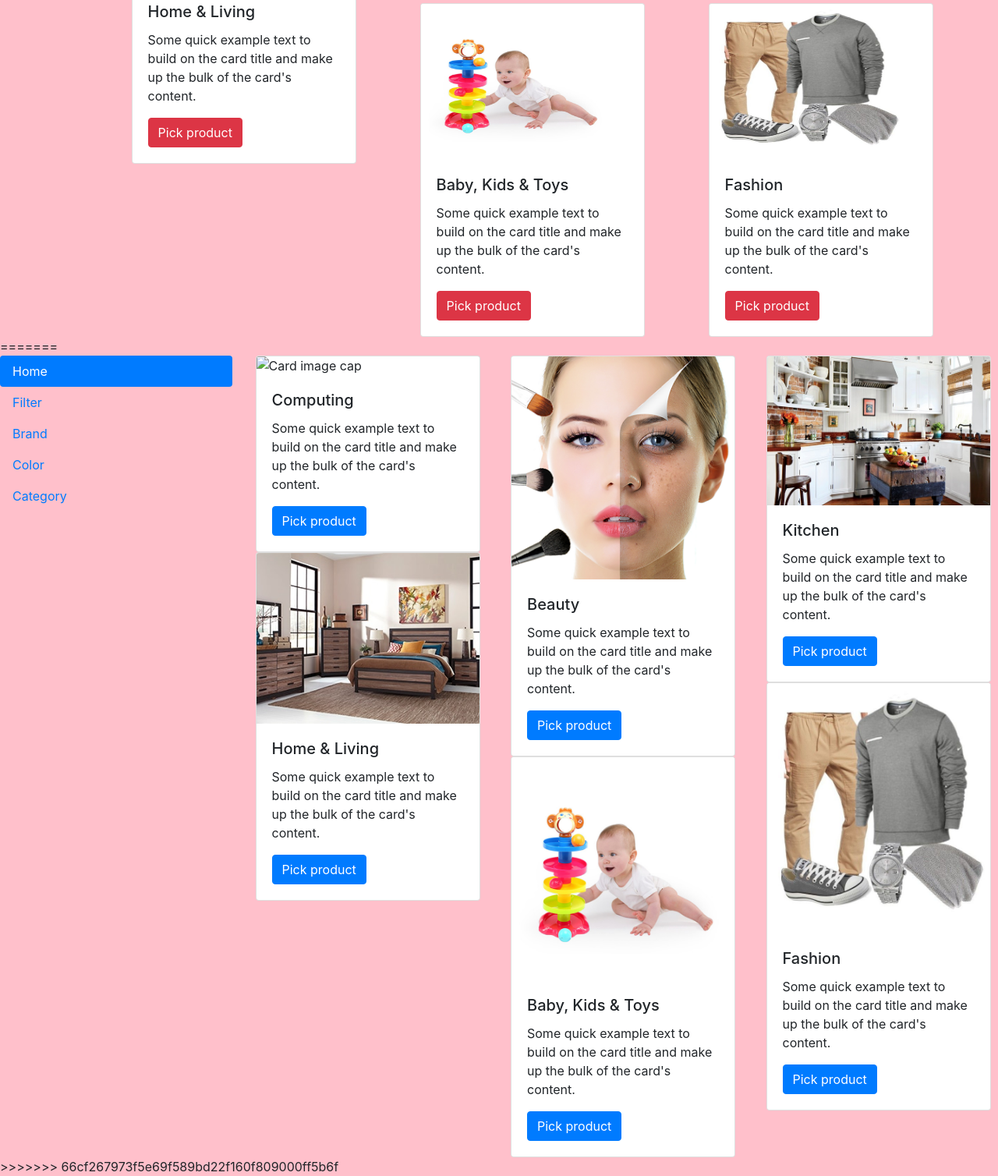
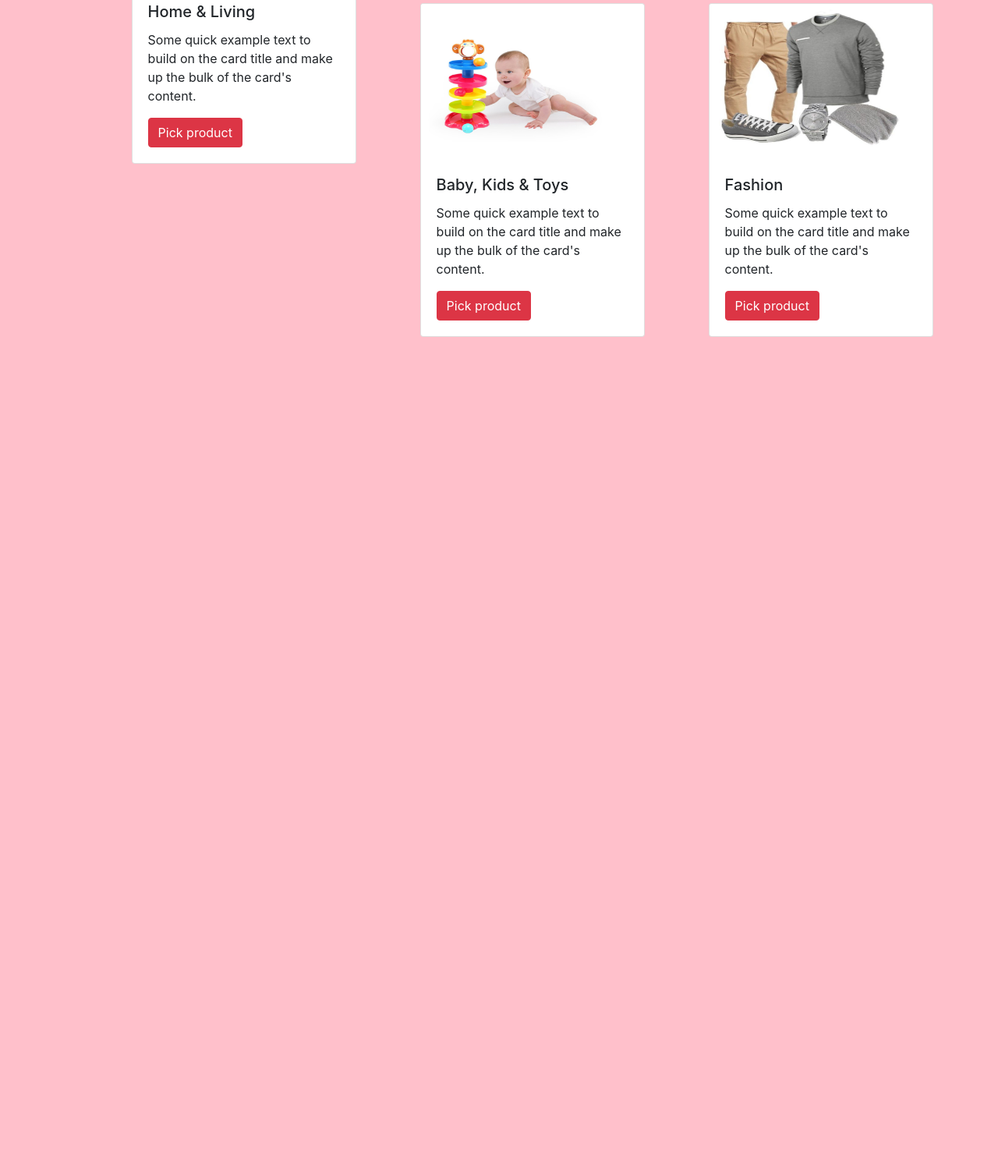
Before and after one commit to EugeneZnm/GIFT-REGISTRY, a plain HTML site: page prodcuts.html in a window 1280 px wide. Shown: the part 612-2120 px from the top of the page at 78% size. After the commit the page ends 1044 px from the top, so only its background shows below. Drawn offline with nearby package versions, Linux system fonts and the light colour scheme.

Commit message:
update of code

```diff
--- a/prodcuts.html
+++ b/prodcuts.html
@@ -99,113 +99,5 @@
             </div>
         </div>
     </div>
-
-    <!-- Footer
-    <div class="footer-main">
-        <div class="footer-social-icons">
-            <ul>
-                <li><a href="#" target="blank"><i class="ion-logo-facebook"></i></a></li>
-                <li><a href="#" target="blank"><i class="ion-logo-twitter"></i></a></li>
-                <li><a href="#" target="blank"><i class="ion-logo-instagram"></i></a></li>
-                <li><a href="#" target="blank"><i class="ion-logo-youtube"></i></a></li>
-            </ul>
-        </div>
-
-        <div class="footer-menu-one">
-            <ul>
-                <li><a href="#">Home</a></li>
-                <li><a href="#">Products</a></li>
-                <li><a href="#">Services</a></li>
-                <li><a href="#">Products</a></li>
-                <li><a href="#">Contact Us</a></li>
-            </ul>
-        </div>
-
-        <div class="footer-menu-two">
-            <ul>
-                <li><a href="#">Help</a></li>
-                <li><a href="#">Delivery</a></li>
-                <li><a href="#">Privacy Policy</a></li>
-                <li><a href="#">Terms and Conditions</a></li>
-            </ul>
-        </div>
-
-        <div class="footer-bottom">
-            <p>Designed By: <a href="#">Gift Registry Team</a></p>
-        </div>
-    </div>
-</body> -->
-
-</html>
-=======
-    <script src="https://code.jquery.com/jquery-3.3.1.min.js"></script>
-  </head>
-  <body>
-    <div class="row">
-      <div class="col-md-3">
-        <div class="nav flex-column nav-pills" id="v-pills-tab" role="tablist" aria-orientation="vertical">
-          <a class="nav-link active" id="v-pills-home-tab" data-toggle="pill" href="#v-pills-home" role="tab" aria-controls="v-pills-home" aria-selected="true">Home</a>
-          <a class="nav-link" id="v-pills-profile-tab" data-toggle="pill" href="#v-pills-profile" role="tab" aria-controls="v-pills-profile" aria-selected="false">Filter</a>
-          <a class="nav-link" id="v-pills-messages-tab" data-toggle="pill" href="#v-pills-messages" role="tab" aria-controls="v-pills-messages" aria-selected="false">Brand</a>
-          <a class="nav-link" id="v-pills-settings-tab" data-toggle="pill" href="#v-pills-settings" role="tab" aria-controls="v-pills-settings" aria-selected="false">Color</a>
-          <a class= "nav-link" id="v-pills-category" data-toggle= "pill" href= "#v-pills-setting" role= "tab" aria-controls= "v-pills-settings">Category</a>
-        </div>
-      </div>
-        <div class="col-md-3">
-          <div class="card" style="width: 18rem;">
-           <img class="card-img-top" src="images/computingCard.jpg" alt="Card image cap">
-           <div class="card-body">
-             <h5 class="card-title">Computing</h5>
-             <p class="card-text">Some quick example text to build on the card title and make up the bulk of the card's content.</p>
-             <a href="#" class="btn btn-primary">Pick product</a>
-           </div>
-          </div>
-          <div class="card" style="width: 18rem;">
-            <img class="card-img-top" src="images/homeCard.jpg" alt="Card image cap">
-            <div class="card-body">
-              <h5 class="card-title">Home & Living</h5>
-              <p class="card-text">Some quick example text to build on the card title and make up the bulk of the card's content.</p>
-              <a href="#" class="btn btn-primary">Pick product</a>
-            </div>
-          </div>
-        </div>
-        <div class="col-md-3">
-          <div class="card" style="width: 18rem;">
-            <img class="card-img-top" src="images/beauty.jpg" alt="Card image cap">
-            <div class="card-body">
-              <h5 class="card-title">Beauty</h5>
-              <p class="card-text">Some quick example text to build on the card title and make up the bulk of the card's content.</p>
-              <a href="#" class="btn btn-primary">Pick product</a>
-            </div>
-          </div>
-          <div class="card" style="width: 18rem;">
-            <img class="card-img-top" src="images/babycard.jpg" alt="Card image cap">
-            <div class="card-body">
-              <h5 class="card-title">Baby, Kids & Toys</h5>
-              <p class="card-text">Some quick example text to build on the card title and make up the bulk of the card's content.</p>
-              <a href="#" class="btn btn-primary">Pick product</a>
-            </div>
-          </div>
-        </div>
-        <div class="col-md-3">
-            <div class="card" style="width: 18rem;">
-              <img class="card-img-top" src="images/kitchencard.jpg" alt="Card image cap">
-              <div class="card-body">
-                <h5 class="card-title">Kitchen</h5>
-                <p class="card-text">Some quick example text to build on the card title and make up the bulk of the card's content.</p>
-                <a href="#" class="btn btn-primary">Pick product</a>
-              </div>
-            </div>
-            <div class="card" style="width: 18rem;">
-                <img class="card-img-top" src="images/fashionCard.jpg" alt="Card image cap">
-                <div class="card-body">
-                  <h5 class="card-title">Fashion</h5>
-                  <p class="card-text">Some quick example text to build on the card title and make up the bulk of the card's content.</p>
-                  <a href="#" class="btn btn-primary">Pick product</a>
-                </div>
-           </div>
-      </div>
-    </div>
   </body>
 </html>
->>>>>>> 66cf267973f5e69f589bd22f160f809000ff5b6f
```
